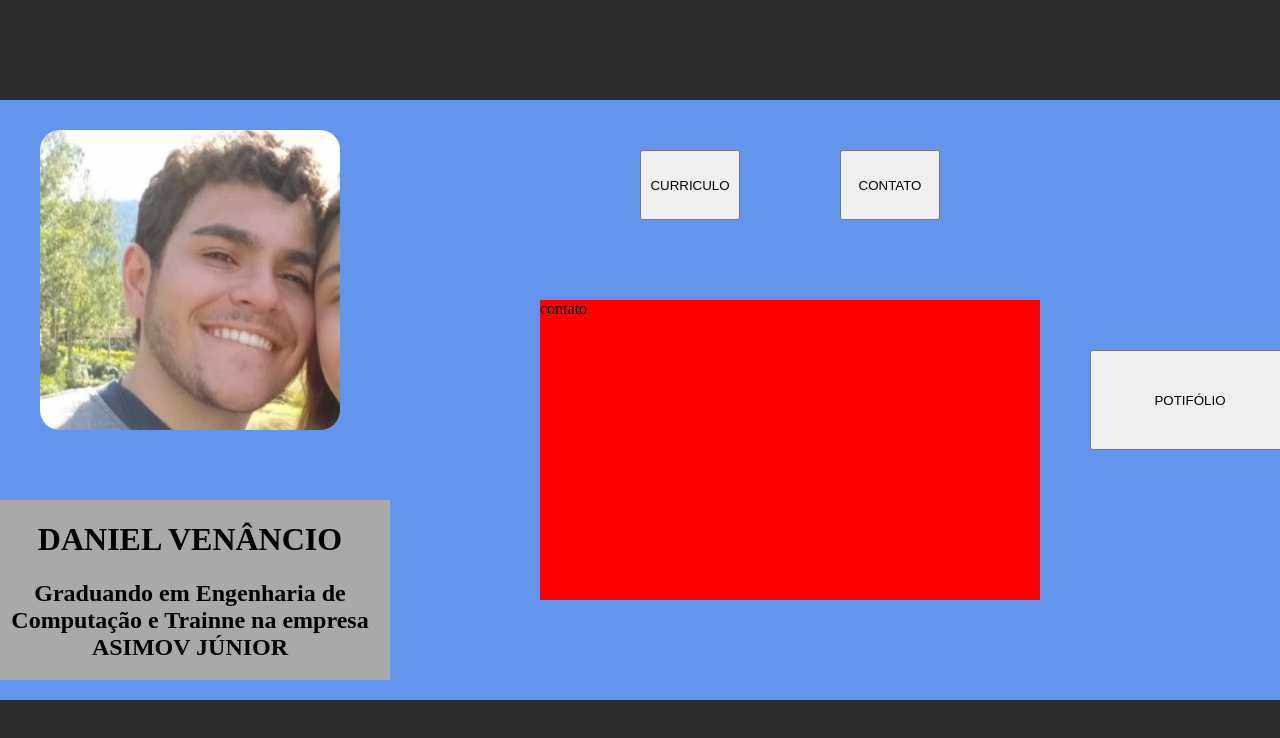
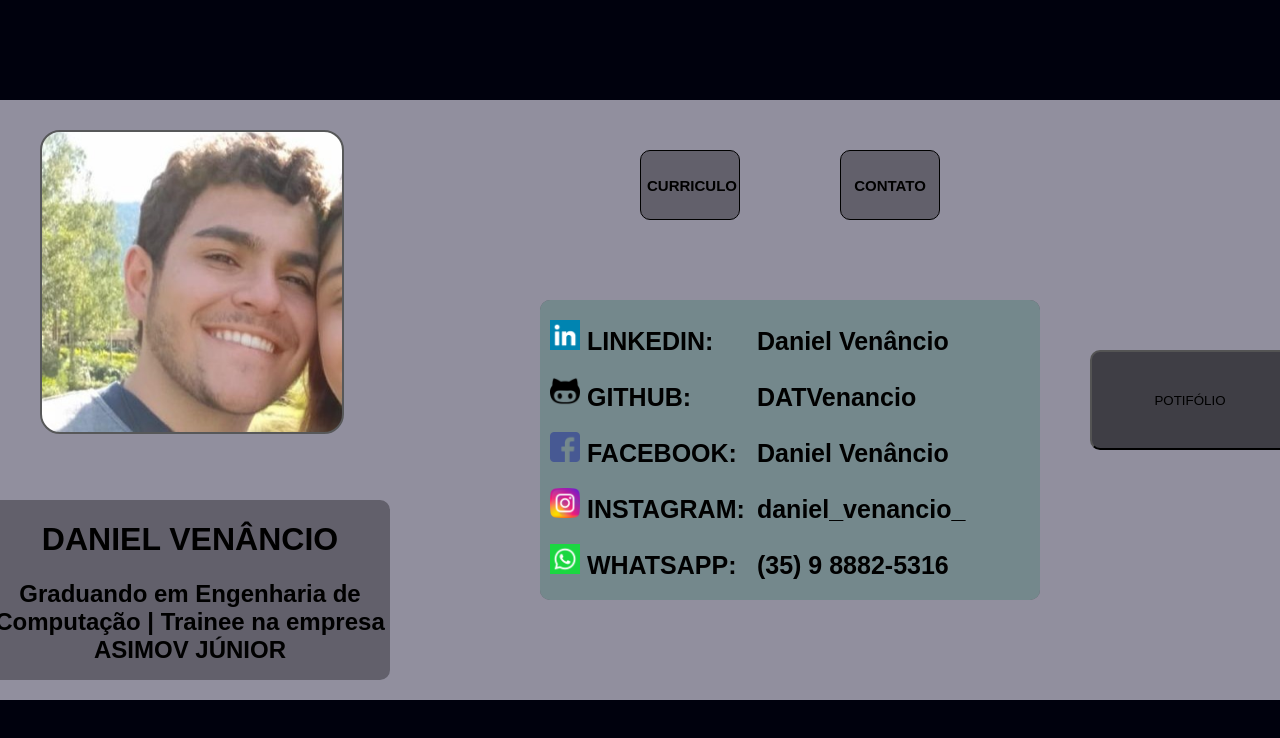
Before and after one commit to DATVenancio/potifolio, a plain HTML site: page index.html in a window 1280 px wide. Shown: the top 738 px of the page. Drawn offline with Linux system fonts and the light colour scheme.

Commit message:
informações + começo CSS para index

```diff
--- a/css/style.css
+++ b/css/style.css
@@ -1,12 +1,16 @@
 
 
 body,html{
-    background-color: #2b2b2b;
+    background-color: #00010D;
     margin: 0px;
     padding: 0px;
 
 }
 
+button{
+    background-color: #3F3E45;
+    border-radius: 10px;
+}
 
 #botao-curriculo{
     height: 70px;
@@ -15,10 +19,23 @@ body,html{
     position:absolute;
     margin-left:700px;
     margin-top: 50px;
+    background-color: #62606B;
+    border-radius: 10px;;
+    font-size: 15px;
+    font-family: 'Ubuntu', sans-serif;
+    font-weight: bold;
+    border: 1px solid black;
+
 }
 #botao-contato{
     height: 70px;
     width: 100px;
+    background-color: #62606B;
+    border-radius: 10px;;
+    font-size: 15px;
+    font-family: 'Ubuntu', sans-serif;
+    font-weight: bold;
+    border: 1px solid black;
 
     position:absolute;
     margin-left:900px;
@@ -28,19 +45,55 @@ body,html{
 #curriculo-texto{
     height: 300px;
     width: 500px;
-    background-color: blue;
+    background-color: #62606B;
+    border-radius: 10px;
     position:absolute;
     margin-left: 600px;
     margin-top: 200px;
+
+
 }
+#curriculo-texto h2{
+    margin-left: 10px;
+    font-size: 25px;
+    text-align: left;
+    font-family: Arial, Helvetica, sans-serif;
+    font-weight: bold;
+}
+#curriculo-texto li{
+    font-family: Arial, Helvetica, sans-serif;
+    font-size: 17px;
+    font-weight: bold;
+}
+
 #contato-texto{
     height: 300px;
     width: 500px;
-    background-color: red;
+    background-color: #74888C;
+    border-radius: 10px;
     position:absolute;
     margin-left: 600px;
     margin-top: 200px;
+
+    font-family: Arial, Helvetica, sans-serif;
+    font-size: 25px;
+    font-weight: bold;
 }
+#contato-texto label {
+    margin-top: 20px;
+    margin-left: 10px;
+
+    display: inline-block;
+    width: 200px;
+    height: 30px;
+    color: black;
+    text-decoration:none;
+}
+#contato-texto a {
+    color: black;
+    text-decoration:none;
+}
+
 
 
 #botao-portifolio{
@@ -55,6 +108,7 @@ body,html{
 
 
 #profile-pic{
+    border: 2px solid #575859;
     position:absolute;
     height: 300px;
     width: 300px;
@@ -73,7 +127,10 @@ body,html{
 
 #profile-title{
 
-    background-color: darkgray;
+    background-color: #62606B;
+    border-radius: 10px;;
+    font-family: 'Ubuntu', sans-serif;
+    font-weight: bold;
     position:absolute;
     height: 180px;
     width: 400px;
@@ -211,8 +268,8 @@ body,html{
 
 
 .capa{
-
-    background-color: cornflowerblue;
+    border-radius: 10px;
+    background-color: #918F9E;
     width:1400px;
     height:600px;
     position:absolute;
--- a/index.html
+++ b/index.html
@@ -20,24 +20,46 @@
 				<div id="profile-pic" >
 
 				</div>
-				<button id="botao-curriculo" onclick="botaoCurriculo()">CURRICULO</button>
+
+				<button id="botao-curriculo"  onclick="botaoCurriculo()">CURRICULO</button>
 				<button id="botao-contato" onclick="botaoContato()">CONTATO</button>
 				<a href="portifolio.html"><button id="botao-portifolio" onclick="botaoPortifolio()" >POTIFÓLIO</button></a>
 
 				<div id="curriculo-texto">
-					curriculo
+					<h2>ACADÊMICO</h2>
+					<ul>
+						<li>TÉCNICO EM INFORMÁTICA - IFSULDEMINAS</li>
+						<li>GRADUANDO EM ENENHARIA DA COMPUTAÇÃO - UNIFEI</li>
+						<li>3 VEZES MEDALISTA DE BRONZE NA OBMEP</li>
+						<li>3 VEZ MEDALISTA DE PRATA NA OBMEP</li>
+					</ul>
+
+					<h2>PROFISSIONAL</h2>
+					<ul>
+						<li>TRAINEE  DE AUTOMAÇÃO - ASIMOV JÚNIOR : ATUAL</li>
+
+
+					</ul>
+
 
 				</div>
 				<div id="contato-texto">
-					contato
+
+					<a href="https://www.google.com.br" > <label> <img src="img/linkedin.png"  width="30" height="30"> LINKEDIN: </label>  Daniel Venâncio </a> <br>
+					<a href="https://www.google.com.br" > <label> <img src="img/logotipo-do-github.png"  width="30" height="30"> GITHUB: </label>  DATVenancio </a> <br>
+					<a href="https://www.google.com.br" > <label> <img src="img/facebook.png"  width="30" height="30"> FACEBOOK: </label>  Daniel Venâncio </a> <br>
+					<a href="https://www.google.com.br" > <label> <img src="img/instagram.png"  width="30" height="30"> INSTAGRAM: </label>  daniel_venancio_ </a> <br>
+					<label> <img src="img/whatsapp.png"  width="30" height="30"> WHATSAPP: </label>  (35) 9 8882-5316  <br>
+
 				</div>
+
 
 
 
 
 				<div id="profile-title">
 					<h1>DANIEL VENÂNCIO</h1>
-                	<h2>Graduando em Engenharia de Computação e Trainne na empresa ASIMOV JÚNIOR</h2>
+                	<h2>Graduando em Engenharia de Computação | Trainee na empresa ASIMOV JÚNIOR</h2>
 
 				</div>
 
```
Also changed, not shown: img/facebook.png (added), img/instagram.png (added), img/lattes.png (added), img/linkedin.png (added), img/logotipo-do-github.png (added), img/whatsapp.png (added).
